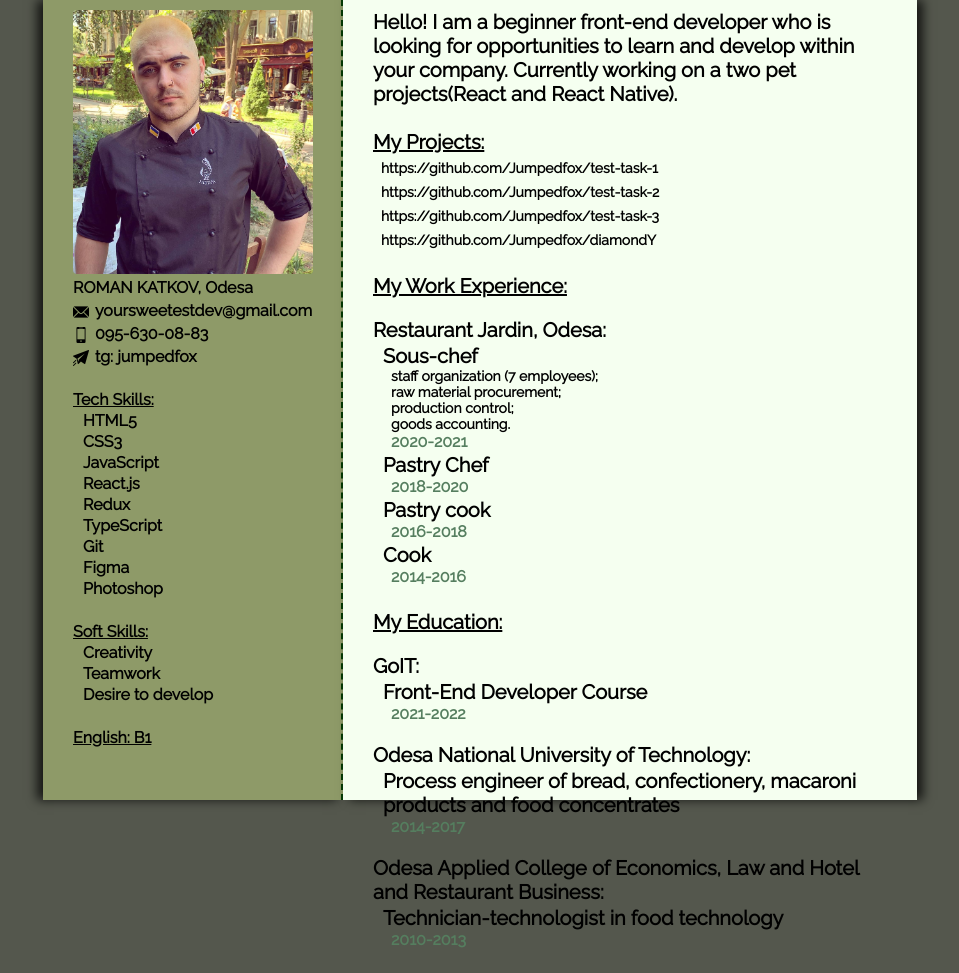
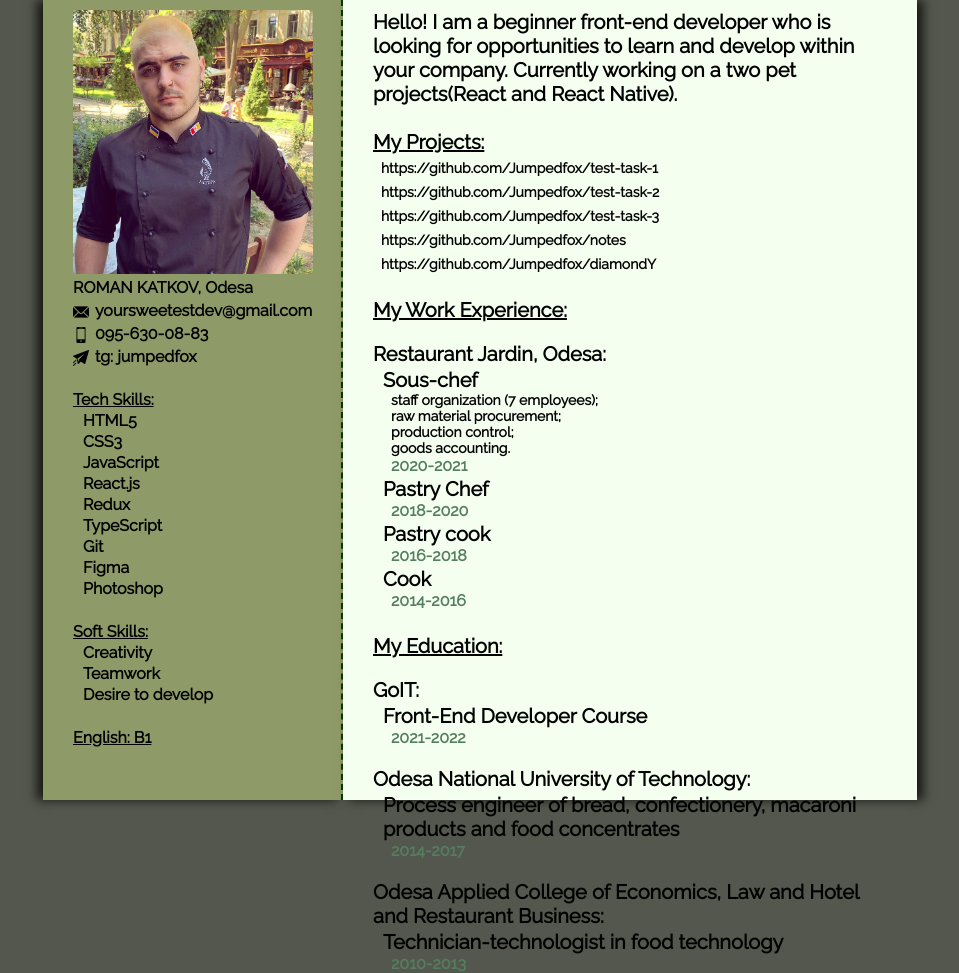
Before and after one commit to Jumpedfox/cv, a plain HTML site: page index.html in a window 1280 px wide. Shown: the whole page, without its empty margins (160-1119 px from the left). Before the commit the page ends 949 px from the top, so only its background shows below. Drawn offline with Linux system fonts and the light colour scheme.

Commit message:
Update index.html

```diff
--- a/index.html
+++ b/index.html
@@ -63,6 +63,7 @@
       <span class="desc-black">https://github.com/Jumpedfox/test-task-1</span>
       <span class="desc-black">https://github.com/Jumpedfox/test-task-2</span>
       <span class="desc-black">https://github.com/Jumpedfox/test-task-3</span>
+      <span class="desc-black">https://github.com/Jumpedfox/notes</span>
       <span class="desc-black">https://github.com/Jumpedfox/diamondY</span>
       <span class="skills-name side-span">My Work Experience:</span>
       <ul class="skills">
```
